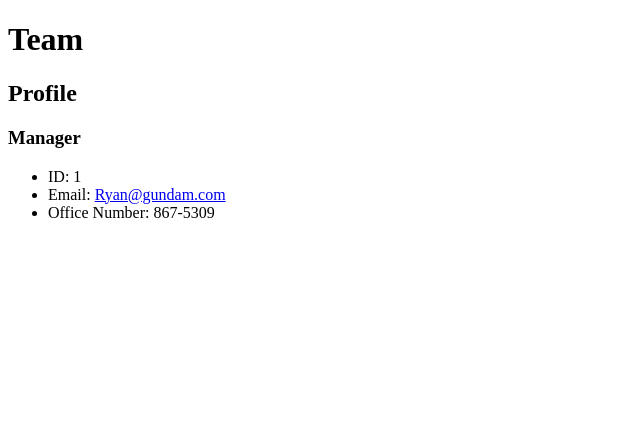
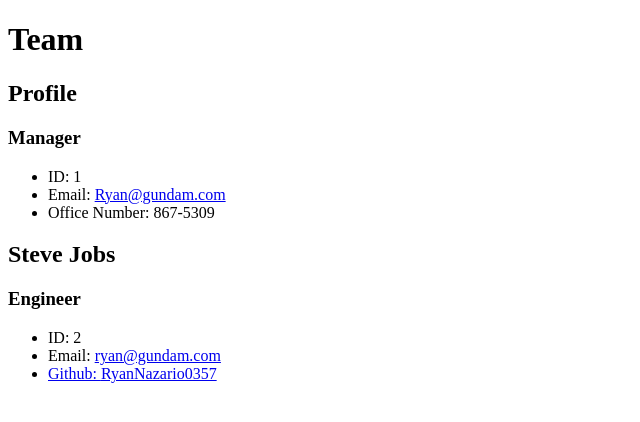
Before and after one commit to RyanNazario0357/Module-10-Challenge, a website: page dist/index.html in a window 1280 px wide. Shown: the whole page, without its empty margins (0-640 px from the left). Drawn offline with Linux system fonts and the light colour scheme.

Commit message:
added 2nd div class with 2nd ID

```diff
--- a/dist/index.html
+++ b/dist/index.html
@@ -33,5 +33,20 @@
         </div>
     </div>
 
+    <div class="col-md-4">
+        <div class="card">
+            <div class="card-header">
+                <h2>Steve Jobs</h2>
+                <h3 class="card-title"><i class="fa-solid fa-laptop-code"></i>Engineer</h3>
+            </div>
+            <div class="card-body">
+                <ul class="list-group">
+                    <li class="list-group-item">ID: 2</li>
+                    <li class="list-group-item">Email: <a href="mailto:ryan@gundam.com">ryan@gundam.com</li>
+                    <li class="list-group-item">Github: <a href="https://github.com/RyanNazario0357" tarrget="_blank">RyanNazario0357</a></li>
+                </ul>
+            </div>
+        </div>
+    </div>
 </body>
 </html>
```
